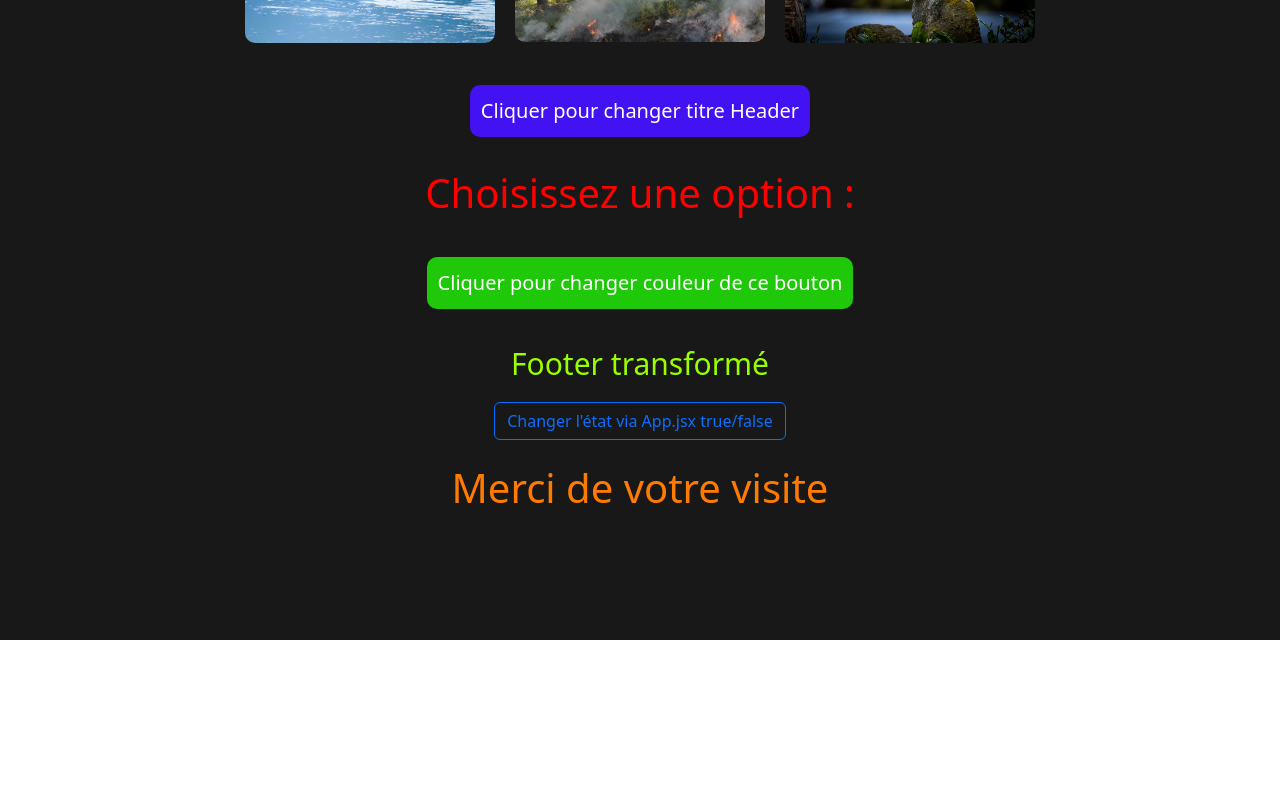
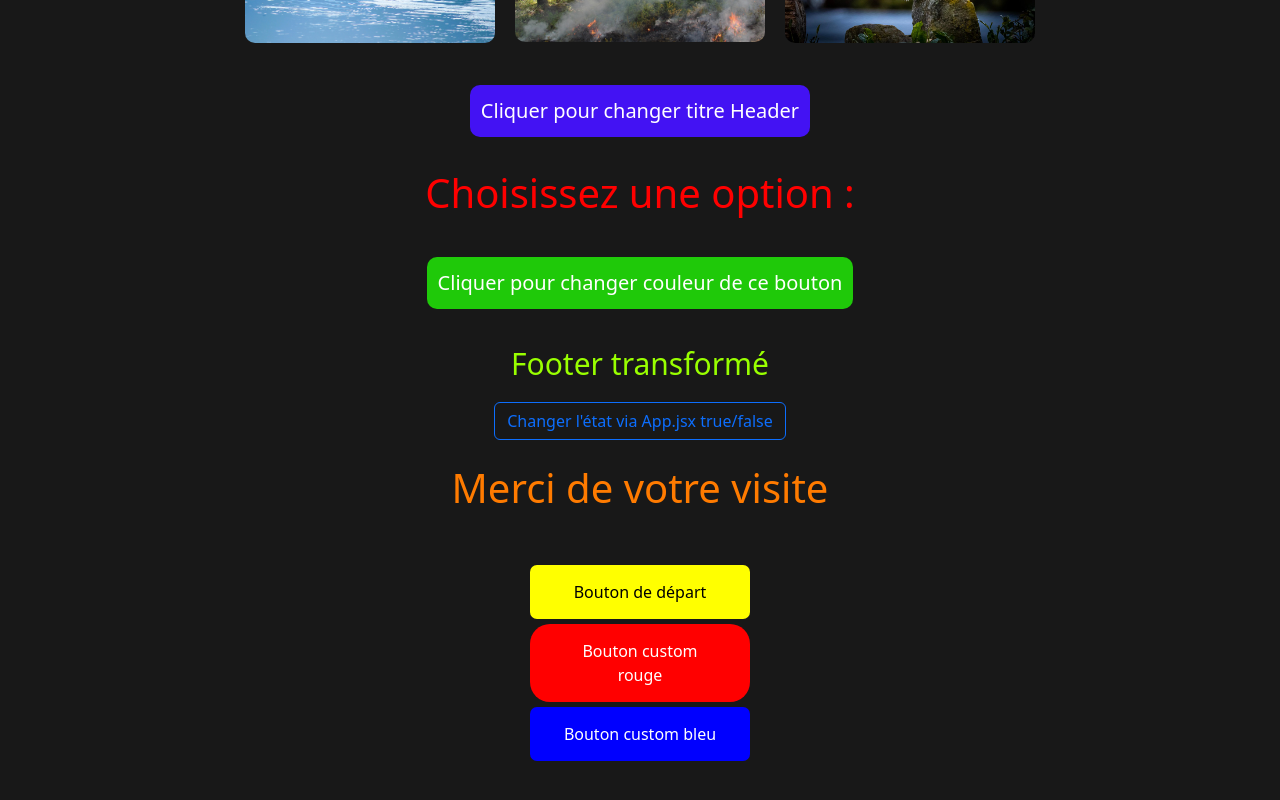
Before and after one commit to M-BEDH/projetCarteBlanche, a React (Vite) app in the folder app-carteblanche/: page / in a window 1280 px wide. Shown: the part 316-1116 px from the top of the page. Before the commit the page ends 956 px from the top, so only its background shows below. Built offline with nearby package versions, Linux system fonts and the light colour scheme.

Commit message:
composant button réutilisable et retait css inutile App.css

```diff
--- a/app-carteblanche/src/App.css
+++ b/app-carteblanche/src/App.css
@@ -9,38 +9,7 @@
   color: azure;
 }
 
-.logo {
-  height: 6em;
-  padding: 1.5em;
-  will-change: filter;
-  transition: filter 300ms;
+.customBtn {
+  display: flex;
+  flex-direction: column;
 }
-.logo:hover {
-  filter: drop-shadow(0 0 2em #646cffaa);
-}
-.logo.react:hover {
-  filter: drop-shadow(0 0 2em #61dafbaa);
-}
-
-@keyframes logo-spin {
-  from {
-    transform: rotate(0deg);
-  }
-  to {
-    transform: rotate(360deg);
-  }
-}
-
-@media (prefers-reduced-motion: no-preference) {
-  a:nth-of-type(2) .logo {
-    animation: logo-spin infinite 20s linear;
-  }
-}
-
-.card {
-  padding: 2em;
-}
-
-.read-the-docs {
-  color: #888;
-}
--- a/app-carteblanche/src/App.jsx
+++ b/app-carteblanche/src/App.jsx
@@ -1,5 +1,5 @@
 import { Component } from "react";
-import MyCarteBlanche from "./components/carteblanche";
+import MyCarteBlanche from "./components/Carteblanche";
 
 class App extends Component {
   state = {
--- /dev/null
+++ b/app-carteblanche/src/components/Button.jsx
@@ -0,0 +1,25 @@
+
+const CustomBtn = ({ children, style = {},  ...props }) => {
+
+  const defaultStyle = {
+    backgroundColor: "yellow",
+    border: "none",
+    color: "black",
+    padding: "15px 30px",
+    textAlign: "center",
+    textDecoration: "none",
+    borderRadius: "7px",
+    display: "block",
+    margin: "5px auto",
+    width: "220px"
+  };
+
+  const styleBtn = {...defaultStyle, ...style}
+   return (
+    <button style={styleBtn}{...props}>
+      {children}
+    </button>
+  );
+};
+
+export default CustomBtn;
--- a/app-carteblanche/src/components/carteblanche.jsx
+++ b/app-carteblanche/src/components/carteblanche.jsx
@@ -1,7 +1,8 @@
 import { Component } from "react";
 import Header from "./Header";
 import ImageMap from "./ImageMap";
-import MyFooter from "./footer";
+import CustomBtn from "./Button";
+import MyFooter from "./Footer";
 import styles from "../Css/myCss.module.css";
 import styled from "styled-components";
 import "../Css/style.css";
@@ -23,26 +24,23 @@ const Button = styled.button`
 
 class MyCarteBlanche extends Component {
   state = {
-    headerColor:"#ec1a60",
+    headerColor: "#ec1a60",
     fontSizeHeader: "40px",
     btnColor: "#1fc909",
   };
 
-    handleChangeHeader = () => {
+  handleChangeHeader = () => {
     this.setState({
       headerColor: this.state.headerColor === "#ec1a60" ? "#2433ff" : "#ec1a60",
       fontSizeHeader: this.state.fontSizeHeader === "40px" ? "30px" : "40px",
     });
   };
 
-
-
   handleChangeColorBtn = () => {
     this.setState({
       btnColor: this.state.btnColor === "#4312f3" ? "#02df39" : "#4312f3",
     });
   };
-
 
   // La gestion du footer se fait dans App.jsx, donc utilisation de la props onToggleFooter
   // pour appeler la méthode handleChangeStateFooter de App.jsx
@@ -57,10 +55,12 @@ class MyCarteBlanche extends Component {
 
     return (
       <div>
-        <Header color={this.state.headerColor} fontSize={this.state.fontSizeHeader} />
+        <Header
+          color={this.state.headerColor}
+          fontSize={this.state.fontSizeHeader}
+        />
 
         <ImageMap />
-
 
         <div>
           <Button onClick={this.handleChangeHeader}>
@@ -70,7 +70,6 @@ class MyCarteBlanche extends Component {
           <h1 style={Title}>Choisissez une option : </h1>
         </div>
 
-
         <div>
           <Button
             btncolor={this.state.btnColor}
@@ -79,8 +78,6 @@ class MyCarteBlanche extends Component {
             Cliquer pour changer couleur de ce bouton
           </Button>
         </div>
-
-
 
         <div>
           <p className={`${myClass} sizeFont`}>Footer transformé</p>
@@ -92,9 +89,31 @@ class MyCarteBlanche extends Component {
             Changer l'état via App.jsx true/false
           </button>
 
-           <p className={styles.orange}>
+          <p className={styles.orange}>
             <MyFooter />
           </p>
+        </div>
+
+        <div className="customBtn">
+          <CustomBtn text="Bouton de départ ">Bouton de départ</CustomBtn>
+
+          <CustomBtn
+            style={{
+              backgroundColor: "red",
+              borderRadius: "20px",
+              margin: "0 auto 5px",
+              color: "#fff",
+            }}
+          >
+            Bouton custom rouge
+          </CustomBtn>
+
+          <CustomBtn
+            text="bouton custom bleu"
+            style={{ backgroundColor: "blue", margin: "auto", color: "#fff" }}
+          >
+            Bouton custom bleu
+          </CustomBtn>
 
         </div>
       </div>
```
